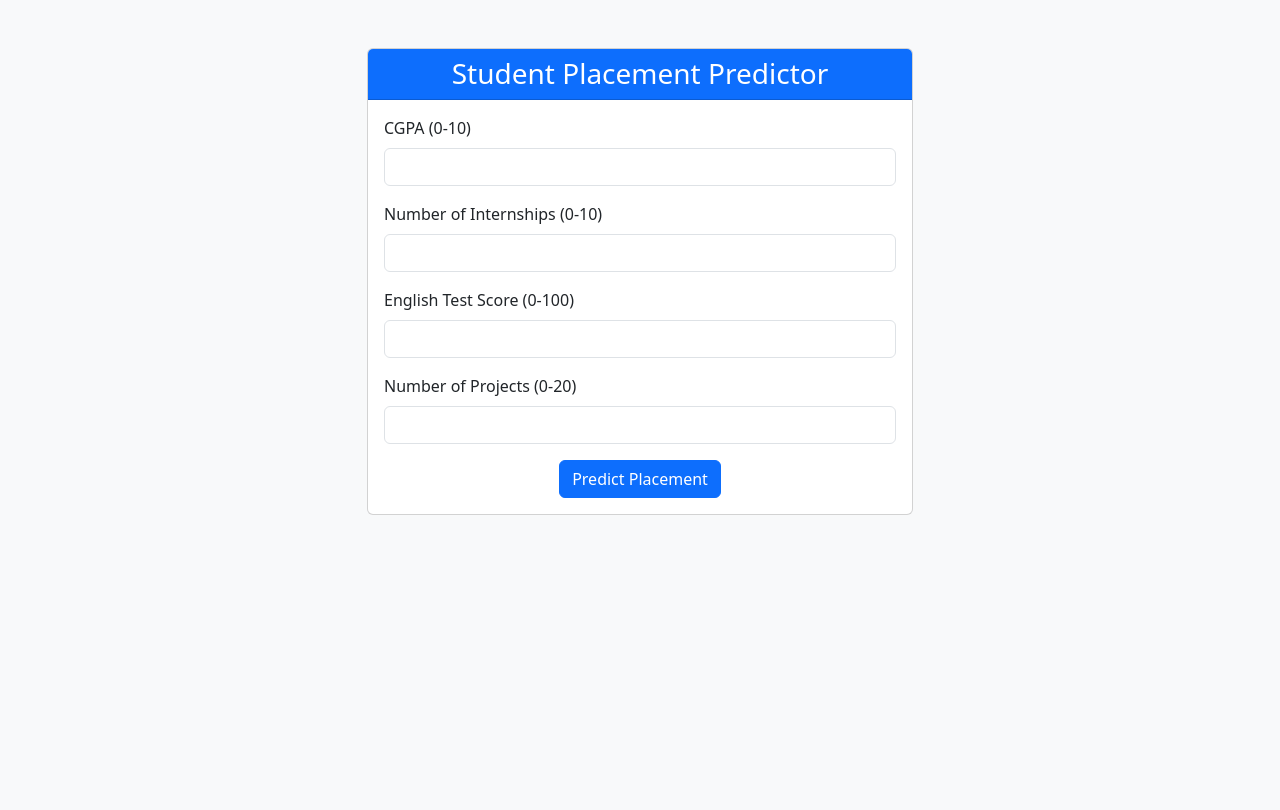
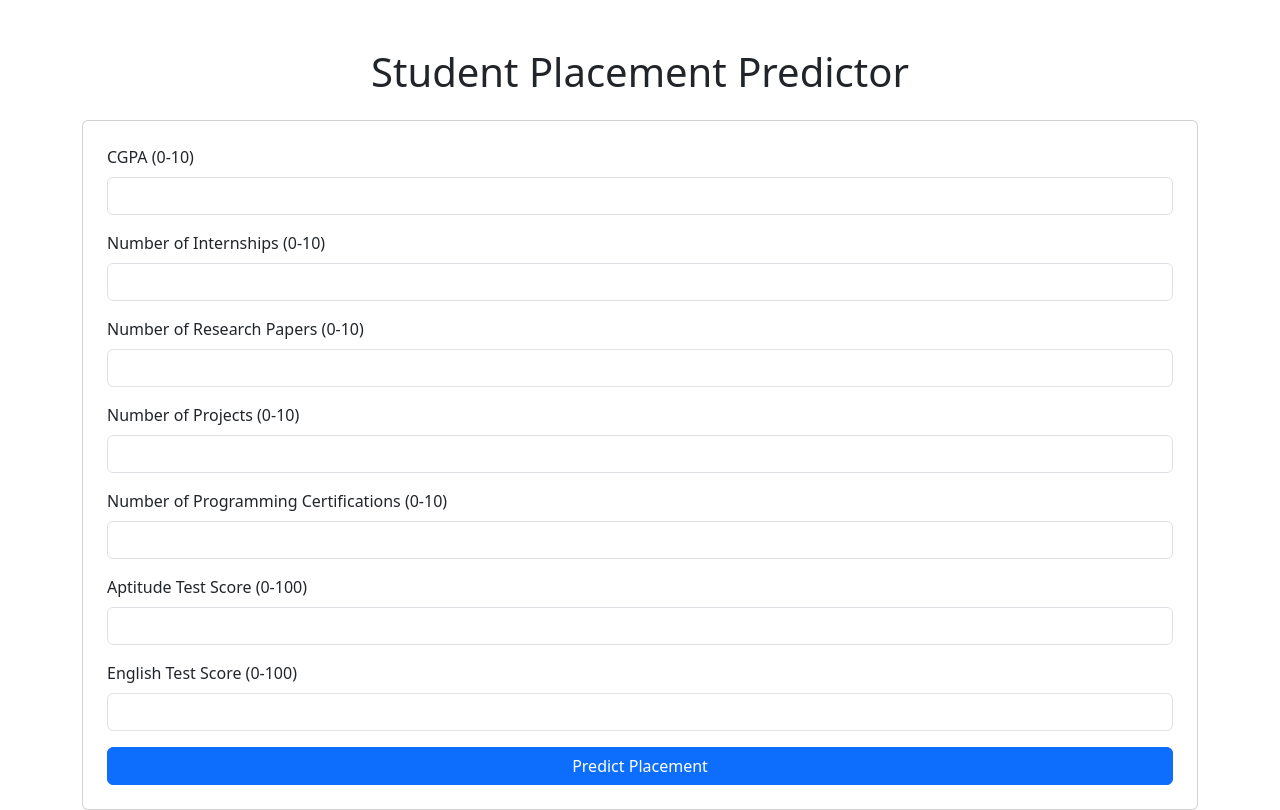
Before and after one commit to kaushik2808/student_placement_predict, a Python web app: template templates/index.html in a window 1280 px wide. Before the commit the page ends 515 px from the top, so only its background shows below. Run offline with Jinja, Linux system fonts and the light colour scheme; the template is opened without the code that fills it, so the values that code supplies are empty.

Commit message:
Update index.html

```diff
--- a/templates/index.html
+++ b/templates/index.html
@@ -6,47 +6,46 @@
     <title>Student Placement Predictor</title>
     <link href="https://cdn.jsdelivr.net/npm/bootstrap@5.3.0/dist/css/bootstrap.min.css" rel="stylesheet">
 </head>
-<body class="bg-light">
+<body>
     <div class="container mt-5">
-        <div class="row justify-content-center">
-            <div class="col-md-6">
-                <div class="card">
-                    <div class="card-header bg-primary text-white">
-                        <h3 class="text-center mb-0">Student Placement Predictor</h3>
-                    </div>
-                    <div class="card-body">
+        <h1 class="text-center mb-4">Student Placement Predictor</h1>
+
         {% if error %}
         <div class="alert alert-danger">{{ error }}</div>
         {% endif %}
-                        {% if prediction_text %}
-                        <div class="alert alert-success">{{ prediction_text }}</div>
-                        {% endif %}
 
-                        <form action="{{ url_for('predict') }}" method="post">
+        <form action="/predict" method="POST" class="card p-4">
             <div class="mb-3">
                 <label for="cgpa" class="form-label">CGPA (0-10)</label>
-                                <input type="number" class="form-control" id="cgpa" name="cgpa" step="0.01" min="0" max="10" required>
+                <input type="number" class="form-control" id="cgpa" name="cgpa" step="0.1" min="0" max="10" required>
             </div>
             <div class="mb-3">
                 <label for="internship_count" class="form-label">Number of Internships (0-10)</label>
                 <input type="number" class="form-control" id="internship_count" name="internship_count" min="0" max="10" required>
             </div>
             <div class="mb-3">
-                                <label for="english_score" class="form-label">English Test Score (0-100)</label>
-                                <input type="number" class="form-control" id="english_score" name="english_score" min="0" max="100" required>
+                <label for="research_papers" class="form-label">Number of Research Papers (0-10)</label>
+                <input type="number" class="form-control" id="research_papers" name="research_papers" min="0" max="10" required>
             </div>
             <div class="mb-3">
-                                <label for="project_count" class="form-label">Number of Projects (0-20)</label>
-                                <input type="number" class="form-control" id="project_count" name="project_count" min="0" max="20" required>
+                <label for="project_count" class="form-label">Number of Projects (0-10)</label>
+                <input type="number" class="form-control" id="project_count" name="project_count" min="0" max="10" required>
             </div>
-                            <div class="text-center">
+            <div class="mb-3">
+                <label for="programming_certifications" class="form-label">Number of Programming Certifications (0-10)</label>
+                <input type="number" class="form-control" id="programming_certifications" name="programming_certifications" min="0" max="10" required>
+            </div>
+            <div class="mb-3">
+                <label for="aptitude_score" class="form-label">Aptitude Test Score (0-100)</label>
+                <input type="number" class="form-control" id="aptitude_score" name="aptitude_score" min="0" max="100" required>
+            </div>
+            <div class="mb-3">
+                <label for="english_test_score" class="form-label">English Test Score (0-100)</label>
+                <input type="number" class="form-control" id="english_test_score" name="english_test_score" min="0" max="100" required>
+            </div>
             <button type="submit" class="btn btn-primary">Predict Placement</button>
-                            </div>
         </form>
     </div>
-                </div>
-            </div>
-        </div>
-    </div>
+    <script src="https://cdn.jsdelivr.net/npm/bootstrap@5.3.0/dist/js/bootstrap.bundle.min.js"></script>
 </body>
 </html>
```
Lines whose indentation alone changed are shown as unchanged.
